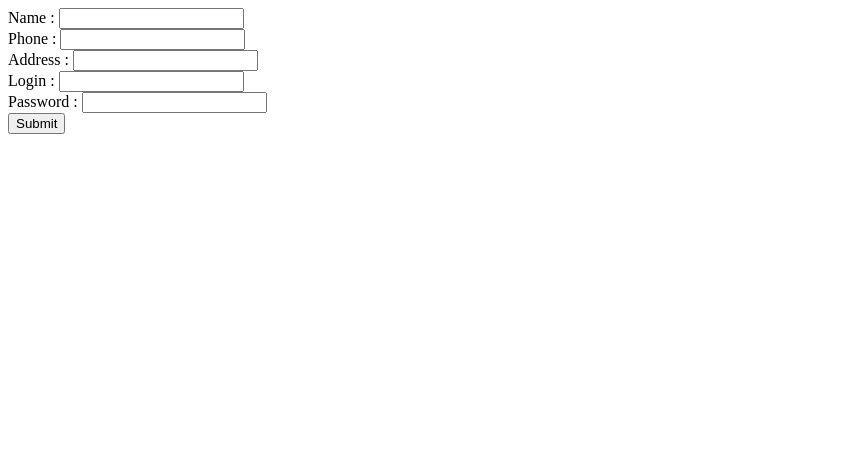
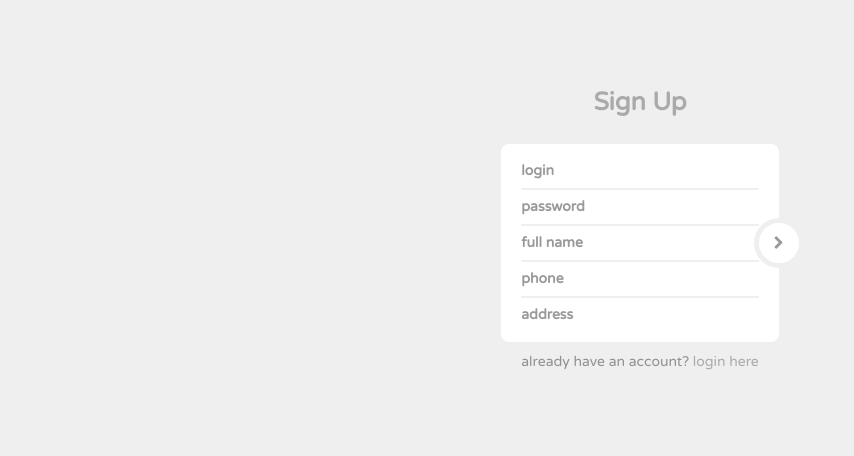
Before and after one commit to AndreyChertckov/LibraryHelpBot, a Python web app: template AdminSite/templates/signup.html in a window 1280 px wide. Shown: the top 456 px of the page, without its empty margins (0-854 px from the left). Run offline with Jinja, Linux system fonts and the light colour scheme; the template is opened without the code that fills it, so the values that code supplies are empty; some libraries are stand-ins or nearby versions.

Commit message:
frontend for signin and signup function

```diff
--- a/AdminSite/DBmanager.py
+++ b/AdminSite/DBmanager.py
@@ -1,10 +1,10 @@
 import pymysql
-from configs import site_login_databse,site_password_database, site_database
+from configs import site_login_database,site_password_database, site_database
 
 class DBManager:
 
     def __init__(self):
-        self.db_connectionn = pymysql.connect('localhost',site_login_databse,site_password_database,site_database,autocommit = True)
+        self.db_connectionn = pymysql.connect('localhost',site_login_database,site_password_database,site_database,autocommit = True)
         self.init_tables()
 
     def init_tables(self):
--- a/AdminSite/api.py
+++ b/AdminSite/api.py
@@ -18,7 +18,7 @@ class API:
     def init_handlers(self):
         self.blueprint.add_url_rule('/signin','signin',self.signin_post,methods=['POST'])
         self.blueprint.add_url_rule('/signup','signup',self.signup_post,methods=['POST'])
-        self.blueprint.add_url_rule('/logout','logout',self.logout_post,methods=['POST'])
+        self.blueprint.add_url_rule('/signout','signout',self.signout_get,methods=['GET'])
         self.blueprint.add_url_rule('/api/get_all_unconfirmed','get_all_unconfirmed',self.get_all_unconfirmed_post,methods=['POST'])
         self.blueprint.add_url_rule('/api/confirm_user','confirm_user',self.confirm_user_post,methods=['POST'])
         self.blueprint.add_url_rule('/api/modify_user','modify_user',self.modify_user_post,methods=['POST'])
@@ -79,7 +79,7 @@ class API:
         response.set_cookie('session_id',self.create_session(user['login'],user['passwd']))
         return response
 
-    def logout_post(self):
+    def signout_get(self):
         session_id = request.cookies['session_id']
         self.dbmanager.delete_session(session_id)
         response = self.app.make_response(redirect('/'))
--- a/AdminSite/sql/database-schema.sql
+++ b/AdminSite/sql/database-schema.sql
@@ -5,4 +5,10 @@ CREATE DATABASE librarian_site CHARACTER SET UTF8;
 
 CREATE USER 'admin_site'@'localhost' IDENTIFIED BY 'PNt78mtJeQ3RJbZz';
 GRANT ALL PRIVILEGES ON librarian_site.* TO 'admin_site'@'localhost';
+
+CREATE DATABASE library CHARACTER SET UTF8;
+-- replace * on password
+
+CREATE USER 'admin_library'@'localhost' IDENTIFIED BY 'I53VGk2ZDHefTa1w';
+GRANT ALL PRIVILEGES ON library.* TO 'admin_library'@'localhost';
 FLUSH PRIVILEGES;
--- /dev/null
+++ b/AdminSite/static/css/main.css
@@ -0,0 +1,287 @@
+/*------------------------------------------------------------------
+[Master Stylesheet]
+
+Project    	: Aether
+Version		: 1.0
+Last change	: 2015/03/27
+-------------------------------------------------------------------*/
+/*------------------------------------------------------------------
+[Table of contents]
+
+1. General Structure
+2. Anchor Link
+3. Text Outside the Box
+4. Main Form
+5. Login Button
+6. Form Invalid
+7. Form - Main Message
+8. Custom Checkbox & Radio
+9. Misc
+-------------------------------------------------------------------*/
+/*=== 1. General Structure ===*/
+html,
+body {
+  background: #efefef;
+  padding: 10px;
+  font-family: 'Varela Round';
+}
+/*=== 2. Anchor Link ===*/
+a {
+  color: #aaaaaa;
+  transition: all ease-in-out 200ms;
+}
+a:hover {
+  color: #333333;
+  text-decoration: none;
+}
+/*=== 3. Text Outside the Box ===*/
+.etc-login-form {
+  color: #919191;
+  padding: 10px 20px;
+}
+.etc-login-form p {
+  margin-bottom: 5px;
+}
+/*=== 4. Main Form ===*/
+.login-form-1 {
+  max-width: 300px;
+  border-radius: 5px;
+  display: inline-block;
+}
+.main-login-form {
+  position: relative;
+}
+.login-form-1 .form-control {
+  border: 0;
+  box-shadow: 0 0 0;
+  border-radius: 0;
+  background: transparent;
+  color: #555555;
+  padding: 7px 0;
+  font-weight: bold;
+  height:auto;
+}
+.login-form-1 .form-control::-webkit-input-placeholder {
+  color: #999999;
+}
+.login-form-1 .form-control:-moz-placeholder,
+.login-form-1 .form-control::-moz-placeholder,
+.login-form-1 .form-control:-ms-input-placeholder {
+  color: #999999;
+}
+.login-form-1 .form-group {
+  margin-bottom: 0;
+  border-bottom: 2px solid #efefef;
+  padding-right: 20px;
+  position: relative;
+}
+.login-form-1 .form-group:last-child {
+  border-bottom: 0;
+}
+.login-group {
+  background: #ffffff;
+  color: #999999;
+  border-radius: 8px;
+  padding: 10px 20px;
+}
+.login-group-checkbox {
+  padding: 5px 0;
+}
+/*=== 5. Login Button ===*/
+.login-form-1 .login-button {
+  position: absolute;
+  right: -25px;
+  top: 50%;
+  background: #ffffff;
+  color: #999999;
+  padding: 11px 0;
+  width: 50px;
+  height: 50px;
+  margin-top: -25px;
+  border: 5px solid #efefef;
+  border-radius: 50%;
+  transition: all ease-in-out 500ms;
+}
+.login-form-1 .login-button:hover {
+  color: #555555;
+  transform: rotate(450deg);
+}
+.login-form-1 .login-button.clicked {
+  color: #555555;
+}
+.login-form-1 .login-button.clicked:hover {
+  transform: none;
+}
+.login-form-1 .login-button.clicked.success {
+  color: #2ecc71;
+}
+.login-form-1 .login-button.clicked.error {
+  color: #e74c3c;
+}
+/*=== 6. Form Invalid ===*/
+label.form-invalid {
+  position: absolute;
+  top: 0;
+  right: 0;
+  z-index: 5;
+  display: block;
+  margin-top: -25px;
+  padding: 7px 9px;
+  background: #777777;
+  color: #ffffff;
+  border-radius: 5px;
+  font-weight: bold;
+  font-size: 11px;
+}
+label.form-invalid:after {
+  top: 100%;
+  right: 10px;
+  border: solid transparent;
+  content: " ";
+  height: 0;
+  width: 0;
+  position: absolute;
+  pointer-events: none;
+  border-color: transparent;
+  border-top-color: #777777;
+  border-width: 6px;
+}
+/*=== 7. Form - Main Message ===*/
+.login-form-main-message {
+  background: #ffffff;
+  color: #999999;
+  border-left: 3px solid transparent;
+  border-radius: 3px;
+  margin-bottom: 8px;
+  font-weight: bold;
+  height: 0;
+  padding: 0 20px 0 17px;
+  opacity: 0;
+  transition: all ease-in-out 200ms;
+}
+.login-form-main-message.show {
+  height: auto;
+  opacity: 1;
+  padding: 10px 20px 10px 17px;
+}
+.login-form-main-message.success {
+  border-left-color: #2ecc71;
+}
+.login-form-main-message.error {
+  border-left-color: #e74c3c;
+}
+/*=== 8. Custom Checkbox & Radio ===*/
+/* Base for label styling */
+[type="checkbox"]:not(:checked),
+[type="checkbox"]:checked,
+[type="radio"]:not(:checked),
+[type="radio"]:checked {
+  position: absolute;
+  left: -9999px;
+}
+[type="checkbox"]:not(:checked) + label,
+[type="checkbox"]:checked + label,
+[type="radio"]:not(:checked) + label,
+[type="radio"]:checked + label {
+  position: relative;
+  padding-left: 25px;
+  padding-top: 1px;
+  cursor: pointer;
+}
+/* checkbox aspect */
+[type="checkbox"]:not(:checked) + label:before,
+[type="checkbox"]:checked + label:before,
+[type="radio"]:not(:checked) + label:before,
+[type="radio"]:checked + label:before {
+  content: '';
+  position: absolute;
+  left: 0;
+  top: 2px;
+  width: 17px;
+  height: 17px;
+  border: 0px solid #aaa;
+  background: #f0f0f0;
+  border-radius: 3px;
+  box-shadow: inset 0 1px 3px rgba(0, 0, 0, 0.3);
+}
+/* checked mark aspect */
+[type="checkbox"]:not(:checked) + label:after,
+[type="checkbox"]:checked + label:after,
+[type="radio"]:not(:checked) + label:after,
+[type="radio"]:checked + label:after {
+  position: absolute;
+  color: #555555;
+  transition: all .2s;
+}
+/* checked mark aspect changes */
+[type="checkbox"]:not(:checked) + label:after,
+[type="radio"]:not(:checked) + label:after {
+  opacity: 0;
+  transform: scale(0);
+}
+[type="checkbox"]:checked + label:after,
+[type="radio"]:checked + label:after {
+  opacity: 1;
+  transform: scale(1);
+}
+/* disabled checkbox */
+[type="checkbox"]:disabled:not(:checked) + label:before,
+[type="checkbox"]:disabled:checked + label:before,
+[type="radio"]:disabled:not(:checked) + label:before,
+[type="radio"]:disabled:checked + label:before {
+  box-shadow: none;
+  border-color: #8c8c8c;
+  background-color: #878787;
+}
+[type="checkbox"]:disabled:checked + label:after,
+[type="radio"]:disabled:checked + label:after {
+  color: #555555;
+}
+[type="checkbox"]:disabled + label,
+[type="radio"]:disabled + label {
+  color: #8c8c8c;
+}
+/* accessibility */
+[type="checkbox"]:checked:focus + label:before,
+[type="checkbox"]:not(:checked):focus + label:before,
+[type="checkbox"]:checked:focus + label:before,
+[type="checkbox"]:not(:checked):focus + label:before {
+  border: 1px dotted #f6f6f6;
+}
+/* hover style just for information */
+label:hover:before {
+  border: 1px solid #f6f6f6 !important;
+}
+/*=== Customization ===*/
+/* radio aspect */
+[type="checkbox"]:not(:checked) + label:before,
+[type="checkbox"]:checked + label:before {
+  border-radius: 3px;
+}
+[type="radio"]:not(:checked) + label:before,
+[type="radio"]:checked + label:before {
+  border-radius: 35px;
+}
+/* selected mark aspect */
+[type="checkbox"]:not(:checked) + label:after,
+[type="checkbox"]:checked + label:after {
+  content: '✔';
+  top: 0;
+  left: 2px;
+  font-size: 14px;
+}
+[type="radio"]:not(:checked) + label:after,
+[type="radio"]:checked + label:after {
+  content: '\2022';
+  top: 0;
+  left: 3px;
+  font-size: 30px;
+  line-height: 25px;
+}
+/*=== 9. Misc ===*/
+.logo {
+  padding: 15px 0;
+  font-size: 25px;
+  color: #aaaaaa;
+  font-weight: bold;
+}
--- /dev/null
+++ b/AdminSite/static/js/signup.js
@@ -0,0 +1,46 @@
+(function($) {
+    "use strict";
+
+	// Options for Message
+	//----------------------------------------------
+  var options = {
+	  'btn-loading': '<i class="fa fa-spinner fa-pulse"></i>',
+	  'btn-success': '<i class="fa fa-check"></i>',
+	  'btn-error': '<i class="fa fa-remove"></i>',
+	  'msg-success': 'All Good! Redirecting...',
+	  'msg-error': 'Wrong login credentials!',
+	  'useAJAX': true,
+  };
+	// Register Form
+	//----------------------------------------------
+	// Validation
+  $("#register-form").validate({
+  	rules: {
+      reg_username: "required",
+  	  reg_password: {
+  			required: true,
+  			minlength: 5
+  		},
+   		reg_password_confirm: {
+  			required: true,
+  			minlength: 5,
+  			equalTo: "#register-form [name=reg_password]"
+  		},
+  		reg_email: {
+  	    required: true,
+  			email: true
+  		},
+  		reg_agree: "required",
+    },
+	  errorClass: "form-invalid",
+	  errorPlacement: function( label, element ) {
+	    if( element.attr( "type" ) === "checkbox" || element.attr( "type" ) === "radio" ) {
+    		element.parent().append( label ); // this would append the label after all your checkboxes/labels (so the error-label will be the last element in <div class="controls"> )
+	    }
+			else {
+  	  	label.insertAfter( element ); // standard behaviour
+  	  }
+    }
+  });
+
+})(jQuery);
--- a/AdminSite/templates/index.html
+++ b/AdminSite/templates/index.html
@@ -12,6 +12,7 @@
      <a href="/signup"> Sign up </a>
     {% else %}
      EEEE, boyyyyyyyyyyyyyyyyy!
+     <a href="/signout">Sign Out</a>
     {% endif %}
 
 </body>
--- a/AdminSite/templates/signup.html
+++ b/AdminSite/templates/signup.html
@@ -1,19 +1,61 @@
 <!DOCTYPE html>
 <html lang="en">
 <head>
-    <meta charset="UTF-8">
-    <meta name="viewport" content="width=device-width, initial-scale=1.0">
-    <meta http-equiv="X-UA-Compatible" content="ie=edge">
+        <link href="//maxcdn.bootstrapcdn.com/bootstrap/3.3.0/css/bootstrap.min.css" rel="stylesheet" id="bootstrap-css">
+        <link rel="stylesheet" href="{{ url_for('static', filename='css/main.css') }}">
+        <script src="//maxcdn.bootstrapcdn.com/bootstrap/3.3.0/js/bootstrap.min.js"></script>
+        <script src="//code.jquery.com/jquery-1.11.1.min.js"></script>
+        <!------ Include the above in your HEAD tag ---------->
+
+        <!-- All the files that are required -->
+        <link rel="stylesheet" href="//maxcdn.bootstrapcdn.com/font-awesome/4.3.0/css/font-awesome.min.css">
+        <link href='http://fonts.googleapis.com/css?family=Varela+Round' rel='stylesheet' type='text/css'>
+        <script src="https://cdnjs.cloudflare.com/ajax/libs/jquery-validate/1.13.1/jquery.validate.min.js"></script>
+        <meta name="viewport" content="width=device-width, initial-scale=1, maximum-scale=1" />
+        <script src="{{ url_for('static', filename='js/signup.js') }}"></script>
     <title>Sign Up</title>
 </head>
 <body>
-    <form action="/signup" method="post">
-        Name     : <input type="text" name="name" > <br>
-        Phone    : <input type="text" name="phone"> <br>
-        Address  : <input type="text" name="address"> <br>
-        Login    : <input type="text" name="login" > <br>
-        Password : <input type="password" name="password"> <br>
-        <input type="submit" value="Submit">
-    </form>
+    <!-- REGISTRATION FORM -->
+<div class="text-center" style="padding:50px 0">
+        <div class="logo">Sign Up</div>
+        <!-- Main Form -->
+        <div class="login-form-1">
+            <form id="register-form" class="text-left" action="/signup" method="POST">
+                <div class="login-form-main-message"></div>
+                <div class="main-login-form">
+                    <div class="login-group">
+                        <div class="form-group">
+                            <input type="text" class="form-control" id="reg_username" name="login" placeholder="login">
+                        </div>
+                        <div class="form-group">
+                            <label for="reg_password" class="sr-only">Password</label>
+                            <input type="password" class="form-control" id="reg_password" name="password" placeholder="password">
+                        </div>
+
+                        <div class="form-group">
+                            <label for="reg_fullname" class="sr-only">Full Name</label>
+                            <input type="text" class="form-control" id="reg_fullname" name="name" placeholder="full name">
+                        </div>
+
+                        <div class="form-group">
+                                <label for="reg_phone" class="sr-only">Phone</label>
+                                <input type="text" class="form-control" id="reg_phone" name="phone" placeholder="phone">
+                        </div>
+
+                        <div class="form-group">
+                                <label for="reg_address" class="sr-only">Address</label>
+                                <input type="text" class="form-control" id="reg_address" name="address" placeholder="address">
+                        </div>
+                    </div>
+                    <button type="submit" class="login-button"><i class="fa fa-chevron-right"></i></button>
+                </div>
+                <div class="etc-login-form">
+                    <p>already have an account? <a href="/signin">login here</a></p>
+                </div>
+            </form>
+        </div>
+        <!-- end:Main Form -->
+    </div>
 </body>
 </html>
--- a/DataBase/DBmanager.py
+++ b/DataBase/DBmanager.py
@@ -1,5 +1,5 @@
 import pymysql
-from configs import site_login_databse,site_password_database, site_database
+from configs import *
 
 
 # Class,for saving data in the database,
@@ -19,7 +19,7 @@ class Manager:
     def __init__(self):
         # self.drop_table("orders")
 
-        self.db_connectionn = pymysql.connect('localhost', site_login_databse, site_password_database, site_database,
+        self.db_connectionn = pymysql.connect('localhost', library_login_database, library_password_database, library_database,
                                           autocommit=True)
        # self.drop_tables()
         self.__create_tables()
```
Also changed, not shown: AdminSite/static/js/signin.js (added, +25 -0 lines), AdminSite/templates/signin.html (+43 -13 lines).
